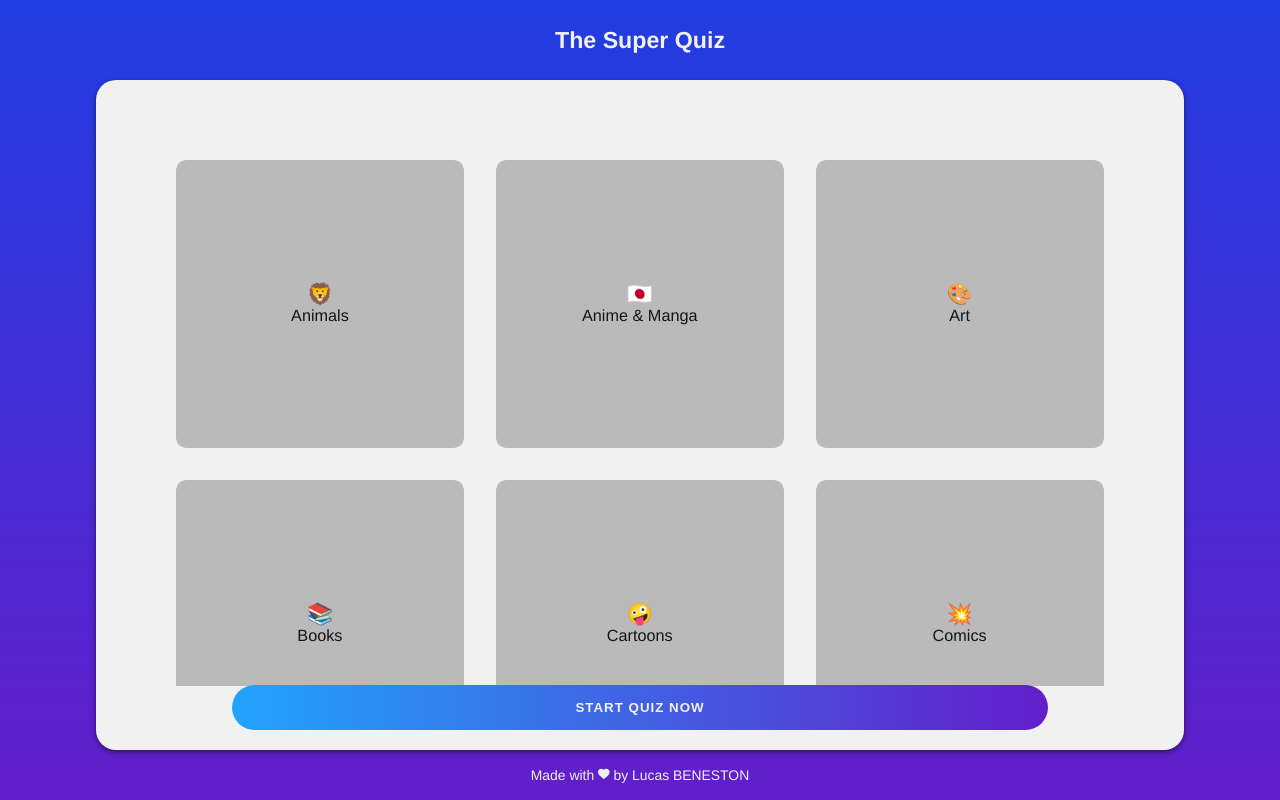
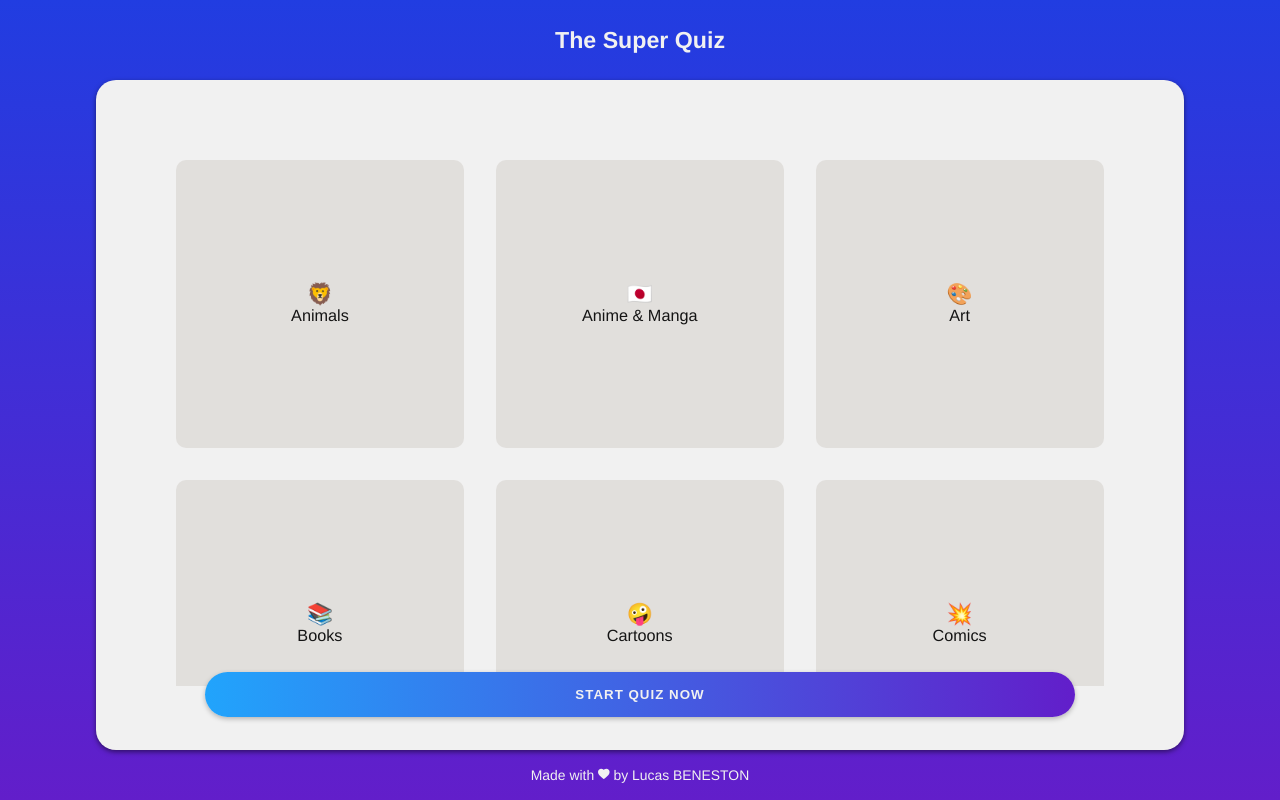
Before and after one commit to Lucasbeneston/react-ts-quiz, a React (Create React App) app: page / in a window 1280 px wide. Built offline with nearby package versions, Linux system fonts and the light colour scheme.

Commit message:
:lipstick: Add button container :lipstick:

```diff
--- a/src/components/atoms/CategoryButton.tsx
+++ b/src/components/atoms/CategoryButton.tsx
@@ -21,7 +21,7 @@ const CategoryButton: React.FC<Props> = ({ icon, category }) => {
 export default CategoryButton;
 
 const Container = styled.div`
-  background-color: ${color.softGrey};
+  background-color: ${color.extraLightGrey};
   border-radius: 10px;
   position: relative;
   min-width: 30%;
@@ -31,6 +31,10 @@ const Container = styled.div`
     content: "";
     display: block;
     padding-bottom: 100%;
+  }
+
+  &:hover {
+    box-shadow: 0px 0px 5px 0px rgba(0, 0, 0, 0.5);
   }
 `;
 
@@ -51,5 +55,6 @@ const Icon = styled.span`
 
 const Category = styled.h3`
   font-size: 1.4rem;
+  font-weight: 500;
   text-align: center;
 `;
--- a/src/components/atoms/RoundedButton.tsx
+++ b/src/components/atoms/RoundedButton.tsx
@@ -17,6 +17,7 @@ const Button = styled.button`
   background: ${color.dodgerBlue};
   border: none;
   border-radius: 25px;
+  box-shadow: 0px 2px 5px 0px rgba(0, 0, 0, 0.25);
   color: ${color.offWhite};
   font-weight: 600;
   height: 45px;
@@ -25,4 +26,8 @@ const Button = styled.button`
   padding: 12px;
   text-transform: uppercase;
   width: 45px;
+
+  &:hover {
+    box-shadow: 0px 2px 5px 0px rgba(0, 0, 0, 0.5);
+  }
 `;
--- a/src/components/atoms/StartButton.tsx
+++ b/src/components/atoms/StartButton.tsx
@@ -21,14 +21,16 @@ const Button = styled.button`
   );
   border: none;
   border-radius: 25px;
-  bottom: 20px;
+  box-shadow: 0px 2px 5px 0px rgba(0, 0, 0, 0.25);
   color: ${color.offWhite};
+  flex: 1;
   font-weight: 600;
   height: 45px;
   letter-spacing: 1px;
   outline: none;
-  position: absolute;
-  right: 12.5%;
   text-transform: uppercase;
-  width: 75%;
+
+  &:hover {
+    box-shadow: 0px 2px 5px 0px rgba(0, 0, 0, 0.5);
+  }
 `;
--- /dev/null
+++ b/src/components/molecules/ButtonContainer.tsx
@@ -0,0 +1,37 @@
+import React from "react";
+import styled from "styled-components";
+
+// Components
+import StartButton from "../atoms/StartButton";
+
+type Props = {
+  buttonOption?: JSX.Element;
+  title: string;
+  onClick: (e: React.MouseEvent<HTMLButtonElement>) => void;
+};
+
+type OptionProps = {
+  optionIsHere: boolean;
+};
+
+const ButtonContainer: React.FC<Props> = ({ buttonOption, onClick, title }) => {
+  return (
+    <Container optionIsHere={buttonOption !== undefined}>
+      {buttonOption}
+      <StartButton title={title} onClick={onClick} />
+    </Container>
+  );
+};
+
+export default ButtonContainer;
+
+const Container = styled.div<OptionProps>`
+  bottom: 5%;
+  display: flex;
+  left: 10%;
+  position: absolute;
+  width: 80%;
+
+  ${({ optionIsHere }) =>
+    optionIsHere && "& > * { &:first-child {margin-right: 10px;}}"};
+`;
--- a/src/components/pages/QuizView.tsx
+++ b/src/components/pages/QuizView.tsx
@@ -6,12 +6,12 @@ import color from "../../styles/variables";
 // Components
 import QuestionCard from "../organisms/QuestionCard";
 import ListCategories from "../molecules/ListCategories";
-import StartButton from "../atoms/StartButton";
-import RoundedButton from "../atoms/RoundedButton";
 
 // Types
 import { QuestionState, Difficulty } from "../../API";
 import ListCategoriesIllustration from "../atoms/SVGR/ListCategoriesIllustration";
+import ButtonContainer from "../molecules/ButtonContainer";
+import RoundedButton from "../atoms/RoundedButton";
 
 export type AnswerObject = {
   question: string;
@@ -94,26 +94,28 @@ const QuestionsQuiz = () => {
       !loading &&
       userAnswers.length === number + 1 &&
       number !== TOTAL_QUESTIONS - 1 ? (
-        <StartButton onClick={nextQuestion} title="Next question" />
+        <ButtonContainer title="Next question" onClick={nextQuestion} />
       ) : null}
 
       {!gameOver &&
       userAnswers.length === TOTAL_QUESTIONS &&
       loading === false ? (
-        <>
-          <RoundedButton
-            onClick={changeCategory}
-            content={<ListCategoriesIllustration />}
-          />
-
-          <StartButton onClick={startQuiz} title="Restart" />
-        </>
+        <ButtonContainer
+          buttonOption={
+            <RoundedButton
+              onClick={changeCategory}
+              content={<ListCategoriesIllustration />}
+            />
+          }
+          title="Restart"
+          onClick={startQuiz}
+        />
       ) : null}
 
       {gameOver && userAnswers.length === 0 ? (
         <>
           <ListCategories />
-          <StartButton onClick={startQuiz} title="Start quiz now" />
+          <ButtonContainer title="Start quiz now" onClick={startQuiz} />
         </>
       ) : null}
     </QuizContainer>
--- a/src/styles/variables.tsx
+++ b/src/styles/variables.tsx
@@ -6,6 +6,7 @@ const color = {
   purpleHeart: "#621eca",
   burningOrange: "#eb5b1e",
   softGrey: "#bababa",
+  extraLightGrey: "#e1dfdc",
   anthraciteGray: "#141414",
 };
 
```
